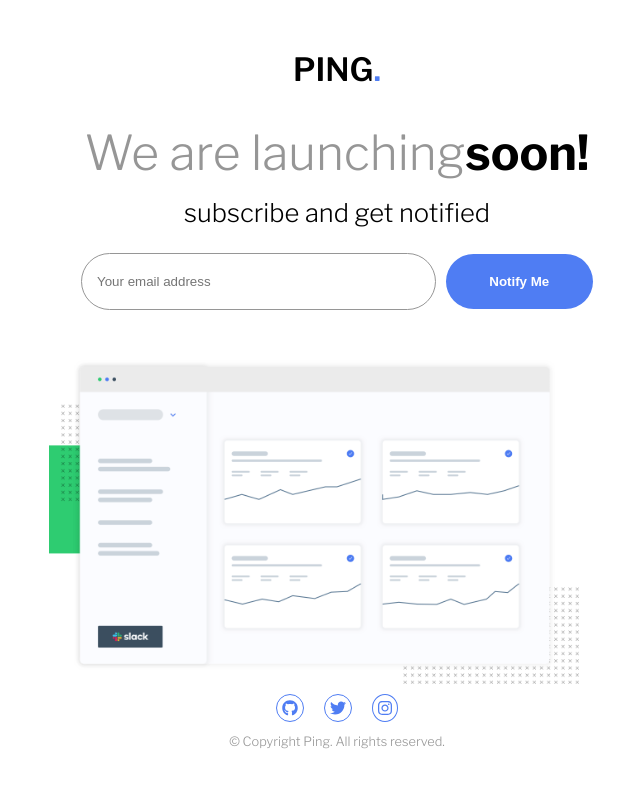
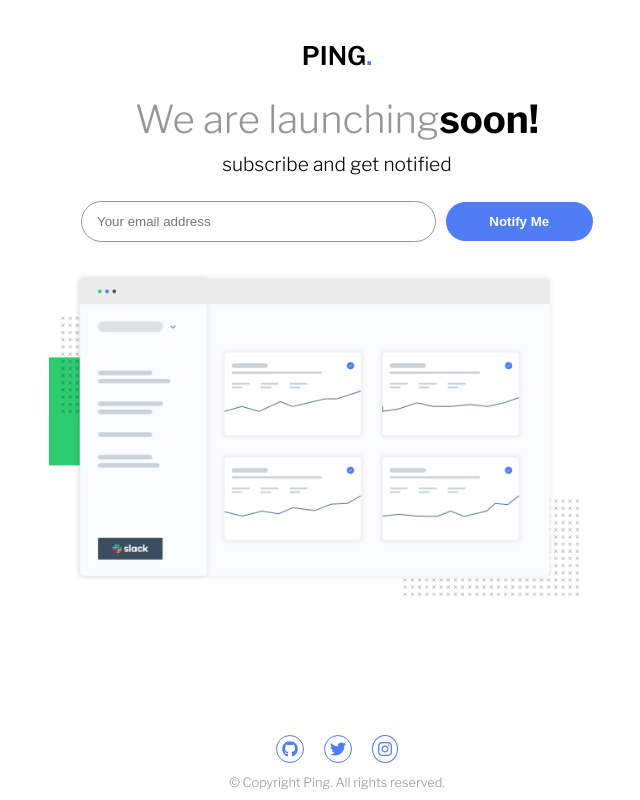
Before and after one commit to KenSparks-Dev/Ping, a React (Create React App) app: page / in a window 1280 px wide. Shown: the whole page, without its empty margins (303-943 px from the left). Built offline with nearby package versions, Linux system fonts and the light colour scheme.

Commit message:
laptop size

```diff
--- a/src/css/ContactLinks.scss
+++ b/src/css/ContactLinks.scss
@@ -10,13 +10,13 @@ $copyWriteTextColor:#969696;
 }
 
 .contact{
-  position: static;
+  position: absolute;
   margin-left: auto;
   margin-right: auto;
   left: 0;
   right: 0;
   text-align: center;
-  bottom:0px;
+  bottom:10px;
 }
 
 .contactLinks{
@@ -65,6 +65,7 @@ $copyWriteTextColor:#969696;
       border-radius:75%;
       padding:5px;
       margin:10px;
+      margin-top:30px
     }
   }
 
--- a/src/css/NotifyMe.scss
+++ b/src/css/NotifyMe.scss
@@ -71,30 +71,30 @@ $buttonTextColor:#ffffff;
 
 /* // Large devices (desktops, 992px and up) */
 @media (min-width: 992px) {
-  // .form{
-  //   display:flex;
-  //   flex-direction:row;
-  //   width:50%;
-  //   margin:auto;
-  //   margin-bottom:70px;
+  .form{
+    display:flex;
+    flex-direction:row;
+    width:50%;
+    margin:auto;
+    margin-bottom:70px;
 
-  //   &__input{
-  //     flex:3;
-  //     padding:15px 15px;
-  //     border-radius:40px;
-  //     margin:auto;
-  //     margin-right:10px;
-  //   }
+    &__input{
+      flex:3;
+      padding:15px 15px;
+      border-radius:40px;
+      margin:auto;
+      margin-right:10px;
+    }
 
-  //   &__button{
-  //     flex:1;
-  //     padding:15px 20px;
-  //     font-weight:600;
-  //     border-radius:70px;
-  //     margin-bottom:0px;
-  //     margin:auto;
-  //   }
-  // }
+    &__button{
+      flex:1;
+      padding:15px 20px;
+      font-weight:600;
+      border-radius:70px;
+      margin-bottom:0px;
+      margin:auto;
+    }
+  }
 }
 
 /* Extra large devices (large desktops, 1200px and up) */
@@ -104,11 +104,11 @@ $buttonTextColor:#ffffff;
       flex-direction:row;
       width:40%;
       margin:auto;
-      margin-bottom:50px;
+      margin-bottom:30px;
 
       &__input{
         flex:3;
-        padding:20px 15px;
+        padding:12px 15px;
         border-radius:70px;
         margin:auto;
         margin-right:10px;
@@ -116,7 +116,7 @@ $buttonTextColor:#ffffff;
 
       &__button{
         flex:1;
-        padding:20px 20px;
+        padding:12px 20px;
         font-weight:600;
         border-radius:70px;
         margin-bottom:0px;
--- a/src/css/TopText.scss
+++ b/src/css/TopText.scss
@@ -90,21 +90,22 @@ $ParaTwoSpanColor:#000000;
 /* Extra large devices (large desktops, 1200px and up) */
 @media (min-width: 1200px) {
   .text-block{
-    padding-top:50px;
+    padding-top:40px;
 
     &__title {
-      font-size: 2em;
+      font-size: 1.6em;
+      margin-bottom: 25px;
     }
 
     &__para-one {
-      font-size: 3em;
+      font-size: 2.4em;
       font-weight: 300;
       color: $ParaOneColor;
-      margin-bottom: 15px;
+      margin-bottom: 10px;
     }
 
     &__para-two {
-      font-size: 1.6em;
+      font-size: 1.2em;
     }
   }
 }
```
